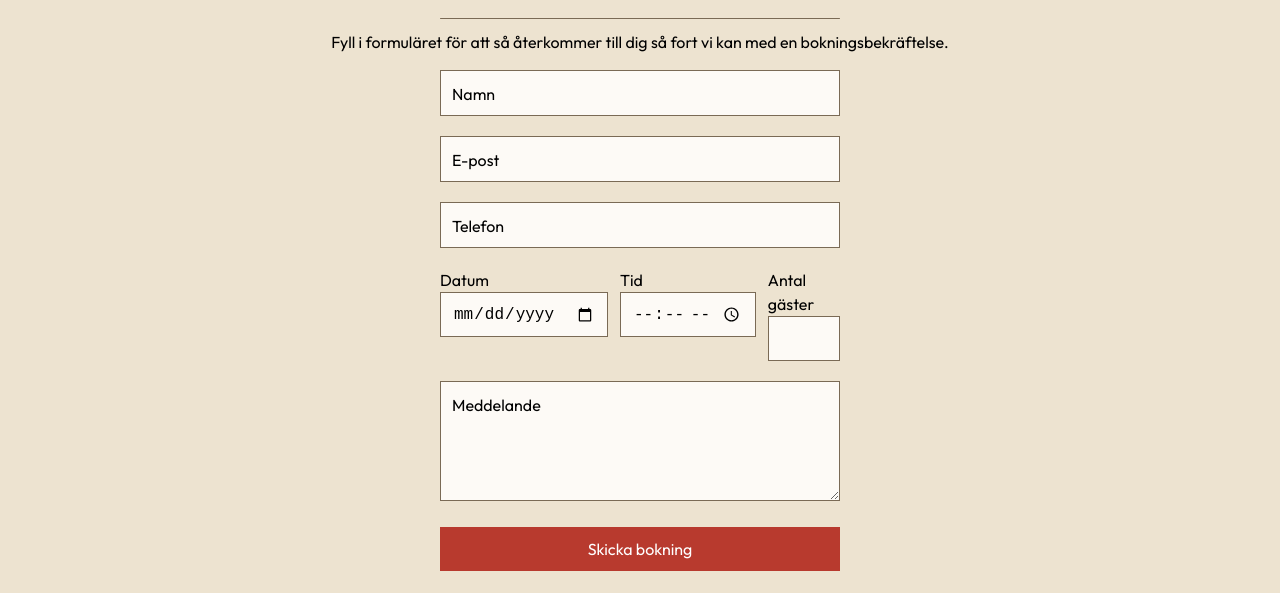
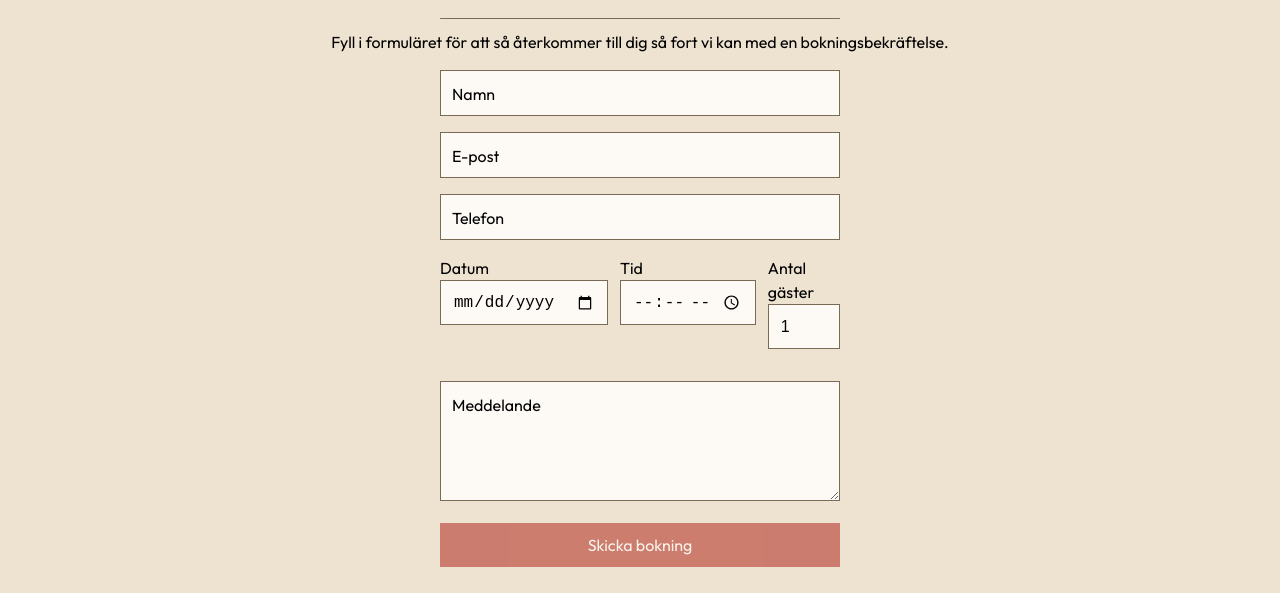
Before and after one commit to RasmusBergkvist/Project-MeraPasta, an Angular app: page / in a window 1280 px wide. Shown: the part 1607-2200 px from the top of the page. Built offline with nearby package versions, Linux system fonts and the light colour scheme; no server answers.

Commit message:
Reservation Models och Service: Skapat interface till reservation, samt service för att skicka bokningsförfrågningar till backend.
ReservationComponent: Skapat metoden onSubmit för att skicka bokningsförfrågan. Datan valideras med FormControl innan den skickas.

```diff
--- a/src/app/pages/home/home.ts
+++ b/src/app/pages/home/home.ts
@@ -1,5 +1,5 @@
 import { Component, ChangeDetectionStrategy } from '@angular/core';
-import { Reservation } from '../../partials/reservation/reservation';
+import { ReservationComponent } from '../../partials/reservation/reservation';
 import { About } from '../../partials/about/about';
 import { Menu } from '../../partials/menu/menu';
 import { OpeningHours } from '../../partials/opening-hours/opening-hours';
@@ -8,7 +8,7 @@ import { RouterLink } from '@angular/router';
 
 @Component({
   selector: 'app-home',
-  imports: [Menu, Reservation, OpeningHours, About, RouterLink],
+  imports: [Menu, ReservationComponent, OpeningHours, About, RouterLink],
   templateUrl: './home.html',
   changeDetection: ChangeDetectionStrategy.Eager,
   styleUrl: './home.scss',
--- a/src/app/partials/reservation/reservation.html
+++ b/src/app/partials/reservation/reservation.html
@@ -3,42 +3,93 @@
     <p>Fyll i formuläret för att så återkommer till dig så fort vi kan med en bokningsbekräftelse.
     </p>
 
-    <form>
+    <!-- Vid lyckad bokningförfrågan -->
+    @if(success()) {
+    <p class="success-text">{{success()}}</p>
+    }
+    <!-- Felmeddelande -->
+    @if(error()) {
+    <p class="error-text">{{error()}}</p>
+    }
+
+    <!-- FOMRMULÄR TILL BOKNINGSFÖRFRÅGAN -->
+    <form [formGroup]="reservationForm" (ngSubmit)="onSubmit()">
         <label for="name">
-            <input type="text" id="name" name="name">
-            <span class="input-span">Namn</span>
+            <input type="text" id="name" formControlName="customer_name">
+
+            <span class="input-span"
+                [class.has-value]="reservationForm.controls['customer_name'].value !==''">Namn</span>
+
+            @if(reservationForm.controls["customer_name"].invalid && reservationForm.controls["customer_name"].touched)
+            {
+            <p class="error">Namn måste bestå av två bokstäver</p>
+            }
         </label>
 
         <label for="email">
-            <input type="email" id="email" name="email">
-            <span class="input-span">E-post</span>
+            <input type="email" id="email" formControlName="customer_email">
+            <span class="input-span"
+                [class.has-value]="reservationForm.controls['customer_email'].value !==''">E-post</span>
+            @if(reservationForm.controls["customer_email"].invalid &&
+            reservationForm.controls["customer_email"].touched)
+            {
+            <p class="error">Ange en giltig e-postadress.</p>
+            }
         </label>
 
         <label for="phone">
-            <input type="tel" id="phone" name="phone">
-            <span class="input-span">Telefon</span>
+            <input type="tel" id="phone" formControlName="customer_phonenumber">
+            <span class="input-span"
+                [class.has-value]="reservationForm.controls['customer_phonenumber'].value !==''">Telefon</span>
+            @if(reservationForm.controls["customer_phonenumber"].invalid &&
+            reservationForm.controls["customer_phonenumber"].touched)
+            {
+            <p class="error">Ange ett giltigt telefonnummer (7 - 15 siffror).</p>
+            }
         </label>
 
         <div class="reservation-details">
             <label for="date">Datum
-                <input type="date" id="date" name="date">
+                <input type="date" id="date" formControlName="reservation_date">
+
             </label>
 
             <label for="time">Tid
-                <input type="time" id="id" name="time">
+                <input type="time" id="time" formControlName="reservation_time">
             </label>
 
             <label for="guests">Antal gäster
-                <input type="number" id="guests" name="guests">
+                <input type="number" id="guests" formControlName="guests" min="1" max="10">
             </label>
         </div>
 
-        <label>
-        <textarea name="reservation-message" id="reservation-message"></textarea>
-        <span class="input-span">Meddelande</span>
+        <div class="error-details">
+            @if(reservationForm.controls["reservation_date"].invalid &&
+            reservationForm.controls["reservation_date"].touched)
+            {
+            <p class="error">Välj ett datum till din bokning.</p>
+            }
+
+            @if(reservationForm.controls["guests"].invalid &&
+            reservationForm.controls["guests"].touched)
+            {
+            <p class="error">Vänligen ange antal gäster mellan 1 - 10 st.</p>
+            }
+
+            @if(reservationForm.controls["reservation_time"].invalid &&
+            reservationForm.controls["reservation_time"].touched)
+            {
+            <p class="error">Välj en tid till din bokning.</p>
+            }
+        </div>
+
+        <label for="message">
+            <textarea id="message" formControlName="message"></textarea>
+            <span class="input-span"
+                [class.has-value]="reservationForm.controls['message'].value !==''">Meddelande</span>
         </label>
 
-        <button type="sumbit" class="reservation-btn">Skicka bokning</button>
+        <button type="submit" class="reservation-btn" [disabled]="reservationForm.invalid">Skicka bokning</button>
 
     </form>
 </section>
--- a/src/app/partials/reservation/reservation.scss
+++ b/src/app/partials/reservation/reservation.scss
@@ -27,11 +27,23 @@
         }
 
     }
-    p{
+
+    p {
         text-align: center;
         margin-bottom: 10px;
     }
+
+    .success-text {
+        color: rgb(54, 90, 54);
+    }
+
+    .error-text {
+
+        color: $primary-component-color;
+    }
+
 }
+
 
 
 //FORMULÄR
@@ -40,7 +52,7 @@ form {
     flex-direction: column;
     max-width: 400px;
     width: 100%;
-    gap: 20px;
+    gap: 1rem;
 
     label {
         position: relative;
@@ -64,6 +76,7 @@ form {
             &:focus {
                 outline: 1px solid $secondary-component-color;
 
+                //När användaren klickar i fältet.
                 &+span {
                     top: 0;
                     font-size: 12px;
@@ -77,6 +90,13 @@ form {
             top: 12px;
             left: 12px;
             transition: all 0.2s ease;
+
+            //När värde finns i fäletet
+            &.has-value {
+                top: 0;
+                font-size: 12px;
+                color: $secondary-component-color;
+            }
         }
 
 
@@ -102,8 +122,14 @@ form {
                 height: 45px;
             }
         }
+    }
 
+
+    .error {
+        text-align: left;
+        color: $primary-component-color;
     }
+
 
     .reservation-btn {
         @include component-button;
@@ -113,6 +139,11 @@ form {
             background-color: $darker-primary-component-color;
         }
 
+        &:disabled {
+            opacity: 0.6;
+            cursor: not-allowed; //Ändrar symbol om inte obligatorisk fält är ifyllda.
+        }
+
 
 
     }
--- a/src/app/partials/reservation/reservation.ts
+++ b/src/app/partials/reservation/reservation.ts
@@ -1,9 +1,69 @@
-import { Component } from '@angular/core';
+import { Component, inject, signal } from '@angular/core';
+import { ReservationService } from '../../services/reservation.service';
+import { FormControl, FormGroup, ReactiveFormsModule, Validators } from '@angular/forms';
+import { Reservation } from '../../models/reservation.interface';
+import { firstValueFrom } from 'rxjs';
+
 
 @Component({
-  imports: [],
+  imports: [ReactiveFormsModule],
   selector: 'app-reservation',
   styleUrl: './reservation.scss',
   templateUrl: './reservation.html',
 })
-export class Reservation {}
+export class ReservationComponent {
+
+  //Signals: meddelande vid bokningförfrågan
+  error = signal<string | null>(null);
+  success = signal<string | null>(null);
+
+  //Läser in service
+  reservationService = inject(ReservationService);
+
+  //Validering
+  reservationForm = new FormGroup({
+    customer_name: new FormControl('', [Validators.required, Validators.minLength(2)]),
+    customer_email: new FormControl('', [Validators.required, Validators.email]),
+    customer_phonenumber: new FormControl('', [Validators.required, Validators.minLength(7), Validators.maxLength(15)]),
+    reservation_date: new FormControl('', [Validators.required]),
+    reservation_time: new FormControl('', [Validators.required]),
+    guests: new FormControl(1, [Validators.required, Validators.min(1), Validators.max(10)]),
+    message: new FormControl('')
+  });
+
+  //Skicka bokningsförfrågan
+  async onSubmit() {
+    //Rensar tidigare meddelanden
+    this.success.set(null);
+    this.error.set(null);
+
+    //Om formuläret inte är korrekt ifyllt.
+    if (this.reservationForm.invalid) {
+      return;
+    }
+
+    //Hämtar värde för bokningsförfrågan enligt interfacet
+    const reservationInput = this.reservationForm.value as Reservation;
+
+    try {
+      //Skickar bokningsförfrågan
+      await firstValueFrom(this.reservationService.createReservation(reservationInput));
+
+      //Meddelande vid lyckad bokning.
+      this.success.set("Din bokningsförfrågan är skickad. Vi återkommer till dig med en bekräftelse på din bokning.")
+
+      //Meddelandent nollställs efter 5 sekunder.
+      setTimeout(() => {
+        this.success.set(null)
+      }, 5000);
+
+      //Rensar formuläret
+      this.reservationForm.reset();
+    } catch (error) {
+      //Vid fel
+      this.error.set("Något gick fel vid bokningsförfrågan. Försök igen senare.")
+
+    }
+
+  }
+}
--- /dev/null
+++ b/src/app/services/reservation.service.ts
@@ -0,0 +1,18 @@
+import { HttpClient } from '@angular/common/http';
+import { inject, Service } from '@angular/core';
+import { Reservation } from '../models/reservation.interface';
+
+@Service()
+export class ReservationService {
+    private url = "http://localhost:3000/api/reservations";
+
+    http = inject(HttpClient);
+
+
+    //Skapa bokningsförfrågan
+    createReservation(reservation: Reservation) {
+    return this.http.post<Reservation>(this.url, reservation);
+}
+
+
+}
```
Also changed, not shown: src/app/models/reservation.interface.ts (added, +11 -0 lines).
